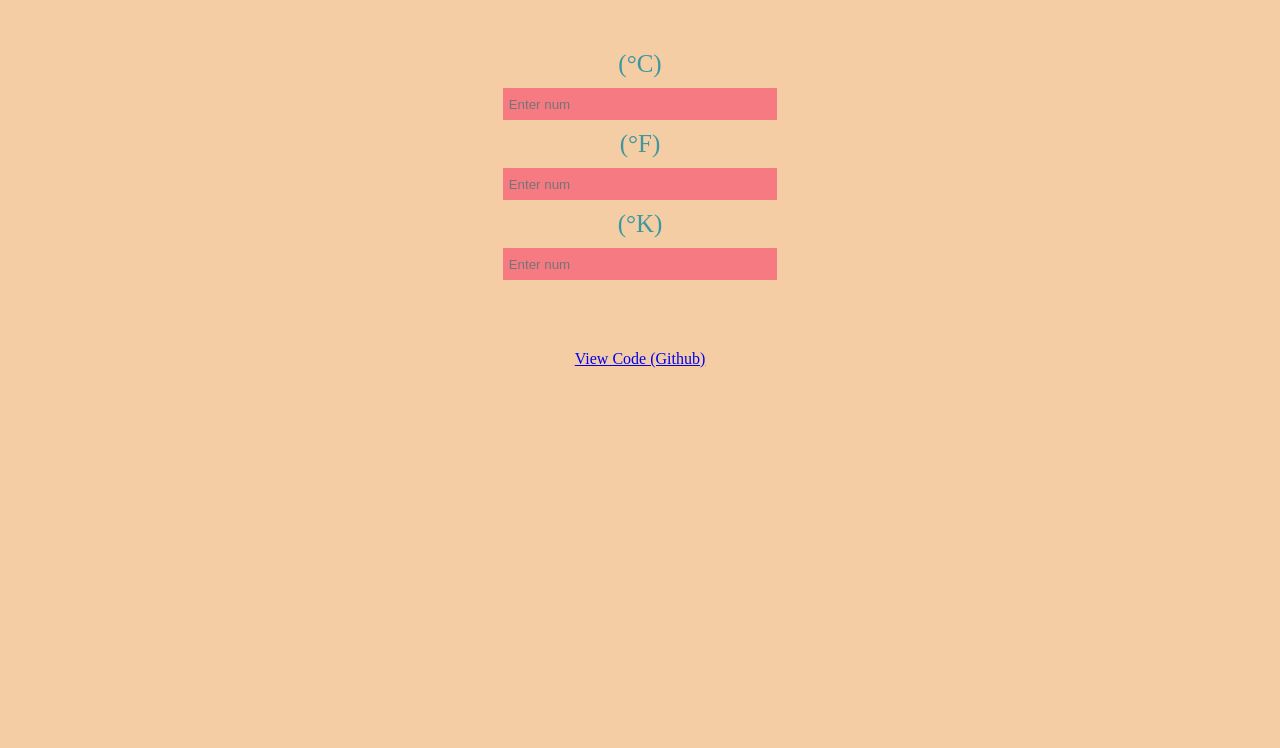
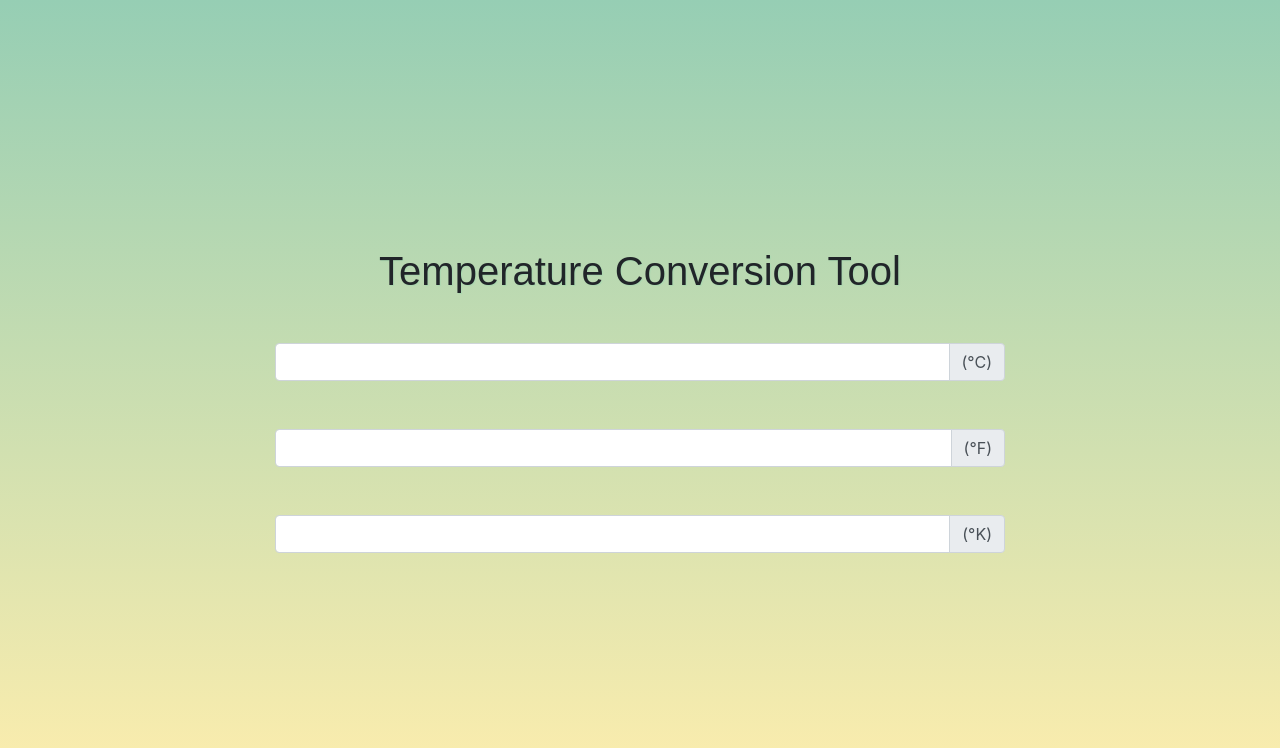
Before and after one commit to baselakasha/Temperature_conversion, a plain HTML site: page index.html in a window 1280 px wide. Drawn offline with nearby package versions, Linux system fonts and the light colour scheme; a web font is replaced by a local one.

Commit message:
[#12] update the design to modren bootstrap design

```diff
--- a/index.html
+++ b/index.html
@@ -12,23 +12,42 @@
     <meta name="msapplication-navbutton-color" content="#3C989E" />
     <!-- iOS Safari -->
     <meta name="apple-mobile-web-app-status-bar-style" content="#3C989E" />
-
+    <link rel="stylesheet" href="https://stackpath.bootstrapcdn.com/bootstrap/4.1.1/css/bootstrap.min.css">
+    <link href="https://fonts.googleapis.com/css?family=Thasadith" rel="stylesheet">
     <link rel="stylesheet" href="src/style/main.css"/>
 </head>
 <body>
-    <center>
-        <div id="mainDiv">
-            <label>(°C)</label>
-            <input id="celsius" placeholder=" Enter num" type="number"/>
+    <div class="container h-100">
 
-            <label>(°F)</label>
-            <input id="fahrenheit" placeholder=" Enter num" type="number"/>
+        <div class="row h-100 justify-content-center align-items-center" id="inputts">
+            <div class="col-8">
+                <h1 class="h1 mb-5" id="title">Temperature Conversion Tool</h1>
+                <div class="input-group">
+                    <input type="number" id="celsius" class="form-control" aria-label="celsius" aria-describedby="celsiusLabel">
+                    <div class="input-group-append">
+                        <span class="input-group-text" id="celsiusLabel">(°C)</span>
+                    </div>
+                </div>
 
-            <label>(°K)</label>
-            <input id="kelvin" placeholder=" Enter num" type="number"/>
+                <div class="input-group my-5">
+                    <input type="number" id="fahrenheit" class="form-control" aria-label="fahrenheit" aria-describedby="fahrenheitLabel">
+                    <div class="input-group-append">
+                        <span class="input-group-text" id="fahrenheitLabel">(°F)</span>
+                    </div>
+                </div>
+
+                <div class="input-group">
+                    <input type="number" id="kelvin" class="form-control" aria-label="kelvin" aria-describedby="kelvinLabel">
+                    <div class="input-group-append">
+                        <span class="input-group-text" id="kelvinLabel">(°K)</span>
+                    </div>
+                </div>
+            </div>
         </div>
-        <a href="https://github.com/baselakasha/Temperature_conversion">View Code (Github)</a>
-    </center>
+    </div>
+    <script src="https://code.jquery.com/jquery-3.3.1.slim.min.js" integrity="sha384-q8i/X+965DzO0rT7abK41JStQIAqVgRVzpbzo5smXKp4YfRvH+8abtTE1Pi6jizo" crossorigin="anonymous"></script>
+    <script src="https://cdnjs.cloudflare.com/ajax/libs/popper.js/1.14.3/umd/popper.min.js" integrity="sha384-ZMP7rVo3mIykV+2+9J3UJ46jBk0WLaUAdn689aCwoqbBJiSnjAK/l8WvCWPIPm49" crossorigin="anonymous"></script>
+    <script src="https://stackpath.bootstrapcdn.com/bootstrap/4.1.1/js/bootstrap.min.js" crossorigin="anonymous"></script>
     <script src="src/script/main.js"></script>
 </body>
 </html>
--- a/src/style/main.css
+++ b/src/style/main.css
@@ -1,23 +1,18 @@
-body {
-    background-color:#F4CDA5;
-    color:#3C989E;
-
+html ,body {
+    height: 100%;
+    margin: 0px;
+    padding: 0px;
+    background: rgba(150,206,180,1);
+    background: -moz-linear-gradient(top, rgba(150,206,180,1) 0%, rgba(255,238,173,1) 100%);
+    background: -webkit-gradient(left top, left bottom, color-stop(0%, rgba(150,206,180,1)), color-stop(100%, rgba(255,238,173,1)));
+    background: -webkit-linear-gradient(top, rgba(150,206,180,1) 0%, rgba(255,238,173,1) 100%);
+    background: -o-linear-gradient(top, rgba(150,206,180,1) 0%, rgba(255,238,173,1) 100%);
+    background: -ms-linear-gradient(top, rgba(150,206,180,1) 0%, rgba(255,238,173,1) 100%);
+    background: linear-gradient(to bottom, rgba(150,206,180,1) 0%, rgba(255,238,173,1) 100%);
+    filter: progid:DXImageTransform.Microsoft.gradient( startColorstr='#96ceb4', endColorstr='#ffeead', GradientType=0 );
 }
-input:focus::placeholder{
-    color:#F57A82;
+#title{
+    font-family: 'Thasadith', sans-serif;
+    text-shadow: 1px 1px 1px #AAD8B0;
+    text-align: center;
 }
-label{
-	font-size:25px;
-}
-#mainDiv{
-    height:300px;
-    margin-top:50px;
-}
-#mainDiv input{
-    border:none;
-    background-color:#F57A82;
-    width:270px;
-    height:30px;
-    display:block;
-    margin:10px;
-}
```
